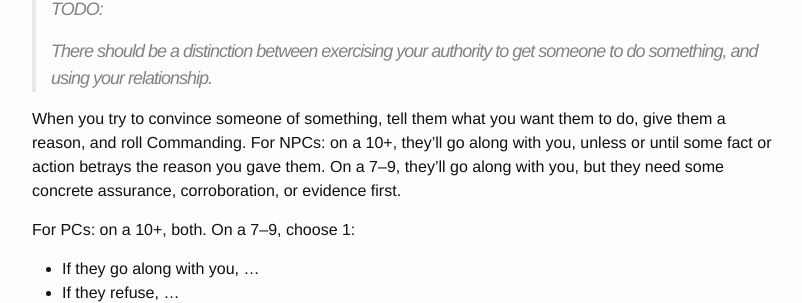
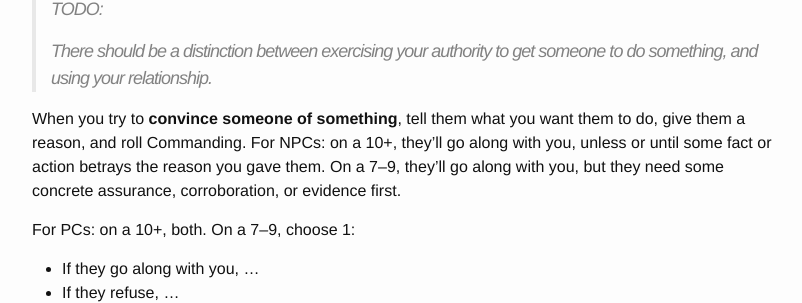
Before and after one commit to wlonk/arcadia, a Jekyll site: the page built from rules/pbta_rules.md, in a window 1280 px wide and 900 px high, scrolled down 3186 px. Shown: the part 150-453 px from the top of the window, without its empty margins (238-1040 px from the left). Built offline with Jekyll 4.4.1, drawn with Linux system fonts in a browser that asks for light colours; some web fonts are replaced.

Commit message:
Bold move name

```diff
--- a/rules/pbta_rules.md
+++ b/rules/pbta_rules.md
@@ -155,8 +155,8 @@ There are a few kinds of socialization of particular note.
 > There should be a distinction between exercising your authority to get
 > someone to do something, and using your relationship.
 
-When you try to convince someone of something, tell them what you want them to
-do, give them a reason, and roll Commanding. For NPCs: on a 10+, they’ll go
+When you try to **convince someone of something**, tell them what you want them
+to do, give them a reason, and roll Commanding. For NPCs: on a 10+, they’ll go
 along with you, unless or until some fact or action betrays the reason you gave
 them. On a 7–9, they’ll go along with you, but they need some concrete
 assurance, corroboration, or evidence first.
```
